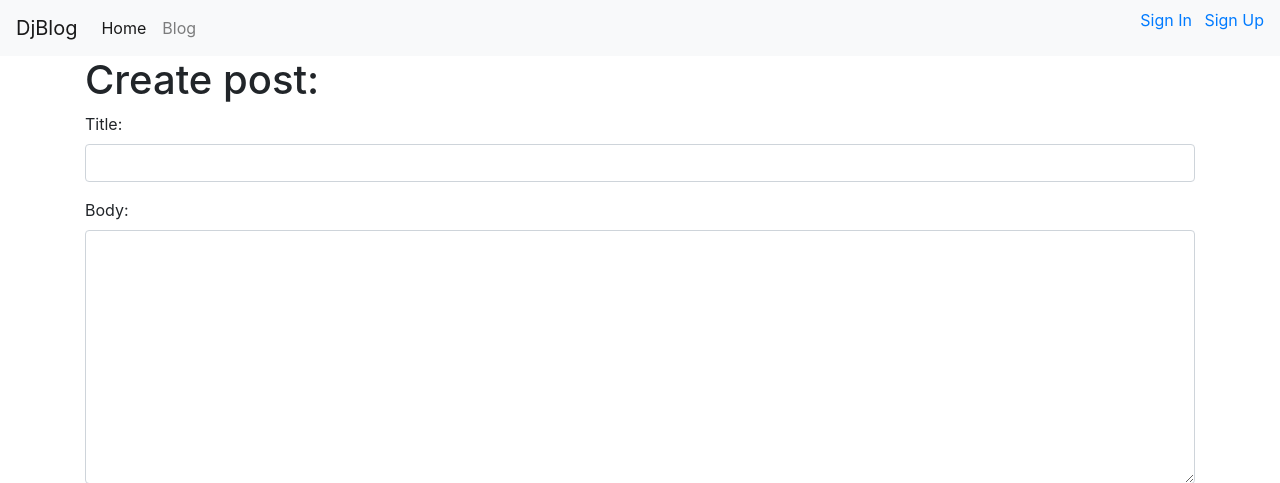
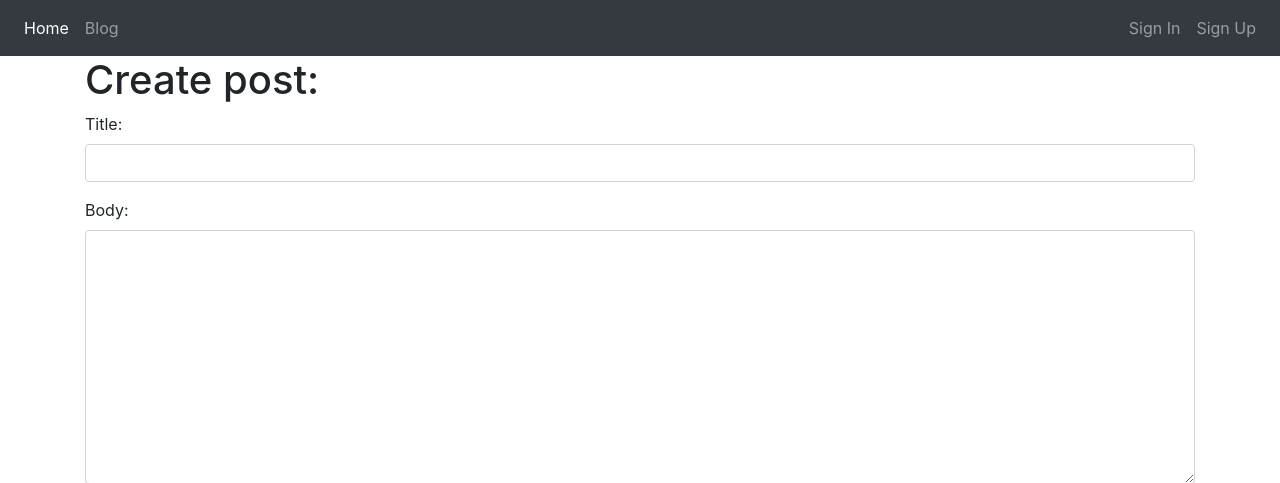
Before and after one commit to to-sky/dj-blog, a Django app: page /blog/post/create in a window 1280 px wide. Shown: the top 483 px of the page. Run offline with Django 3.2, Linux system fonts and the light colour scheme; data that the repository does not hold is empty; some libraries are stand-ins or nearby versions.

Commit message:
changed styles

```diff
--- a/blog/views.py
+++ b/blog/views.py
@@ -77,6 +77,7 @@ def post_detail_preview(request, pk):
     post = get_object_or_404(Post, pk=pk)
     return render(request, 'blog/post_detail_preview.html', {'post': post})
 
+
 class PostListView(ListView):
     model = Post
     paginate_by = 10
--- a/templates/base.html
+++ b/templates/base.html
@@ -91,13 +91,14 @@
     }
   </style>
 
-  <nav class="navbar navbar-expand-lg navbar-light bg-light">
-    <a class="navbar-brand" href="#">DjBlog</a>
-    <button class="navbar-toggler" type="button" data-toggle="collapse" data-target="#navbarNav"
-            aria-controls="navbarNav" aria-expanded="false" aria-label="Toggle navigation">
-      <span class="navbar-toggler-icon"></span>
-    </button>
+  <nav class="navbar navbar-expand-lg navbar-dark bg-dark">
+{#    <button class="navbar-toggler" type="button" data-toggle="collapse" data-target="#navbarNav"#}
+{#            aria-controls="navbarNav" aria-expanded="false" aria-label="Toggle navigation">#}
+{#      <span class="navbar-toggler-icon"></span>#}
+{#    </button>#}
+
     <div class="collapse navbar-collapse" id="navbarNav">
+
       <ul class="navbar-nav mr-auto">
         <li class="nav-item active">
           <a class="nav-link" href="/">Home <span class="sr-only">(current)</span></a>
@@ -107,25 +108,33 @@
         </li>
       </ul>
 
-      <ul class="list-inline">
+      {# Sign in/out block #}
+      <ul class="navbar-nav">
         {% if user.is_authenticated %}
-            <li class="list-inline-item">
-              <a href="{% url 'profile' %}">
+            <li class="nav-item">
+              <a href="{% url 'profile' %}" class="nav-link" >
                 <i class="fas fa-user-circle"></i>
-                <strong class="text-capitalize">{{ user }}</strong>
+                {{ user }}
               </a>
-            </li>|
-            <li class="list-inline-item">
-              <a href="{% url 'account_logout' %}">
-                <small class="text-muted">Sign Out <i class="fas fa-sign-out-alt"></i></small>
+            </li>
+
+            <i class="fas fa-ellipsis-v text-light align-self-center"></i>
+
+            <li class="nav-item">
+              <a href="{% url 'account_logout' %}" class="nav-link" >
+                Sign Out <i class="fas fa-sign-out-alt"></i>
               </a>
             </li>
         {% else %}
-            <li class="list-inline-item">
-              <a href="{% url 'account_login' %}">Sign In</a>
+            <li class="nav-item">
+              <a href="{% url 'account_login' %}" class="nav-link" >
+                Sign In
+              </a>
             </li>
-            <li class="list-inline-item">
-              <a href="{% url 'account_signup' %}">Sign Up</a>
+            <li class="nav-item">
+              <a href="{% url 'account_signup' %}" class="nav-link" >
+                Sign Up
+              </a>
             </li>
         {% endif %}
       </ul>
@@ -144,7 +153,6 @@
 
   <script>
     let postPreviewBlock = $('#postPreview');
-
     let mainWidth = $('main').width();
     let containerWidth = $('.container').outerWidth();
     let mainPaddingRight = (mainWidth - containerWidth) / 2;
```
